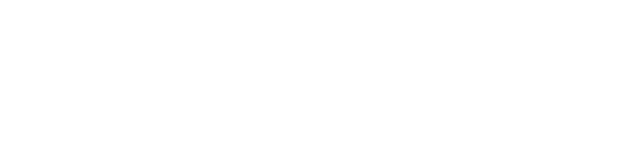
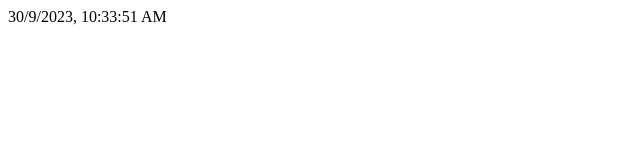
Before and after one commit to acciojob/clock-rutyak, a website: page main.html in a window 1280 px wide. Shown: the whole page, without its empty margins (0-640 px from the left). Drawn offline with Linux system fonts and the light colour scheme.

Commit message:
created a submission

```diff
--- a/main.html
+++ b/main.html
@@ -8,6 +8,9 @@
 
 <body>
 	<!-- the entire body must be written by student -->
+	<div id="clock">
+
+	</div>
     <script type="text/javascript" src="./script.js">
 </script>
 
--- a/script.js
+++ b/script.js
@@ -1 +1,25 @@
 //your JS code here. If required.
+const clock = document.getElementById('clock');
+
+function updateClock(){
+    const date = new Date();
+    const hours = date.getHours().toString().padStart(2, '0');
+    const minutes = date.getMinutes().toString().padStart(2, '0');
+    const seconds = date.getSeconds().toString().padStart(2, '0');
+    const amPm = hours >= 12 ? 'PM' : 'AM';
+    const hour = (hours % 12 || 12).toString().padStart(2, '0'); // convert to twelve fomate
+    const time = `${hour}:${minutes}:${seconds} ${amPm}`;
+
+
+    const year = date.getFullYear();
+    const month = date.getMonth() + 1;
+    const day = date.getDate();
+    const fullDate = `${day}/${month}/${year}`;
+
+
+    clock.textContent = fullDate+", "+time
+}
+
+updateClock();
+
+setInterval(updateClock, 1000);
```
